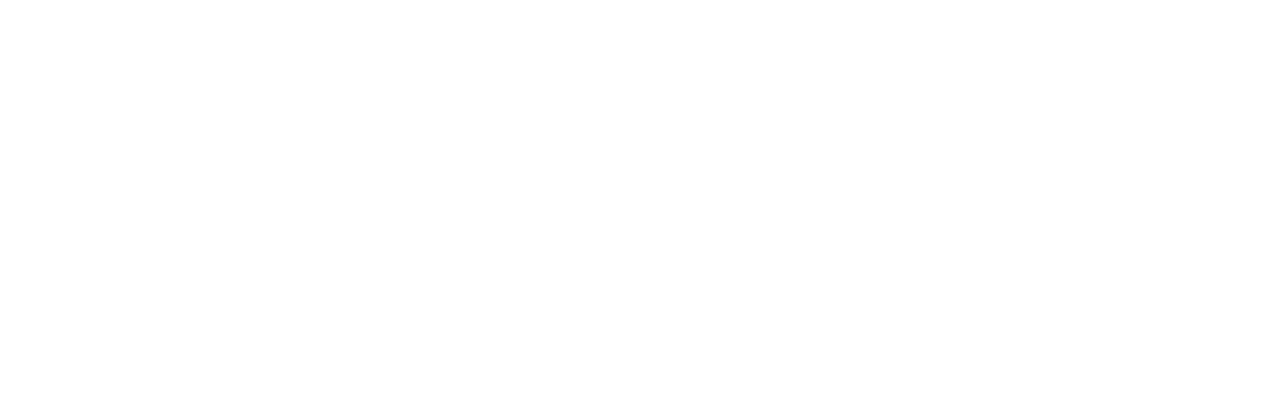
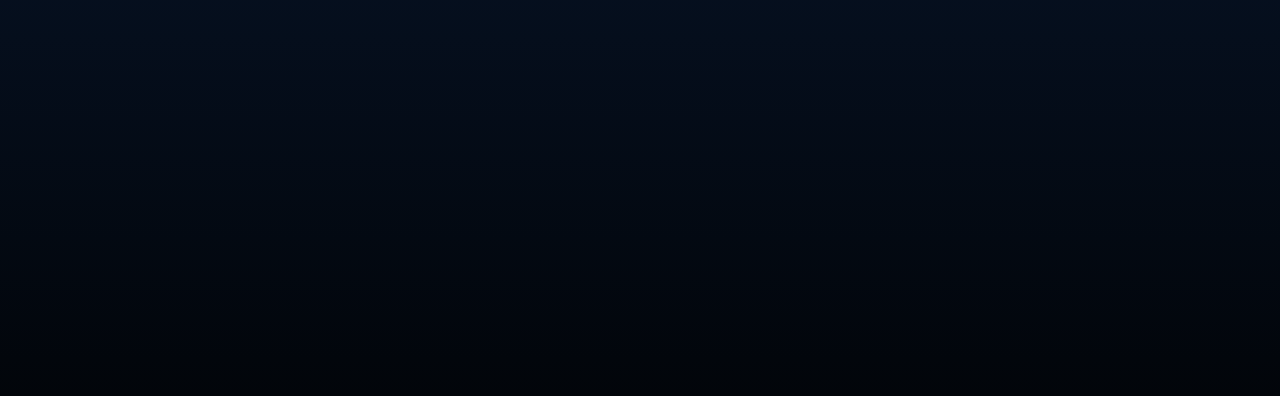
Before and after one commit to RazeYuki/Porto, a Next.js app: page / in a window 1280 px wide. Shown: the part 202-598 px from the top of the page. Built offline with nearby package versions, Linux system fonts and the light colour scheme.

Commit message:
Global: apply dark blue → black page gradient and adjust theme variables for transparent primary background and subtle card surfaces

```diff
--- a/app/globals.css
+++ b/app/globals.css
@@ -30,11 +30,21 @@ html, body {
 .dark {
   --color-text-primary: #f9fafb; /* Hampir putih (gray-50) */
   --color-text-secondary: #d1d5db; /* gray-300 */
-  --color-bg-primary: #000000; /* Hitam pekat (mirip ifal.me) */
-  --color-bg-secondary: #111827; /* gray-900, untuk latar belakang elemen (mirip ifal.me) */
-  --color-border-primary: rgba(255,255,255,.1); /* Border untuk dark mode */
-  --color-accent-light: #2dd4bf; /* Tailwind teal-400 untuk dark mode accent (digunakan sebagai default accent) */
-  --color-accent-dark: #2dd4bf; /* Tailwind teal-400 untuk dark mode accent */
+  /* Make primary backgrounds transparent so global page gradient shows through */
+  --color-bg-primary: transparent;
+  /* subtle translucent surface for cards */
+  --color-bg-secondary: rgba(255,255,255,0.03);
+  --color-border-primary: rgba(255,255,255,.06); /* Subtle border */
+  --color-accent-light: #3dd0ff; /* bluish accent */
+  --color-accent-dark: #00aaff; /* stronger accent */
+}
+
+/* Global page background gradient (applies to entire site) */
+html, body {
+  background-image: linear-gradient(180deg, #071428 0%, #000000 100%);
+  background-repeat: no-repeat;
+  background-attachment: fixed;
+  background-size: cover;
 }
 
 /* Definisi Keyframes untuk animasi 'blob' */
```
